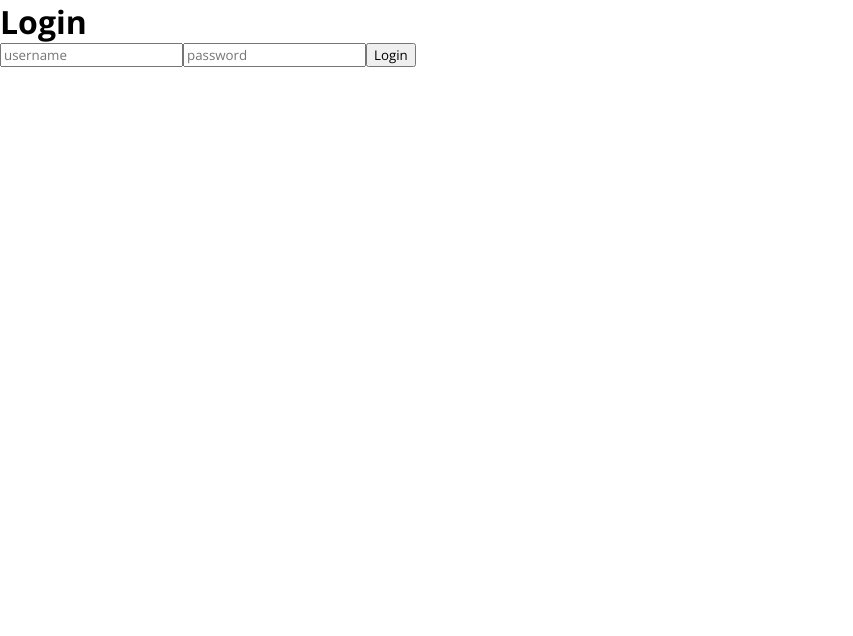
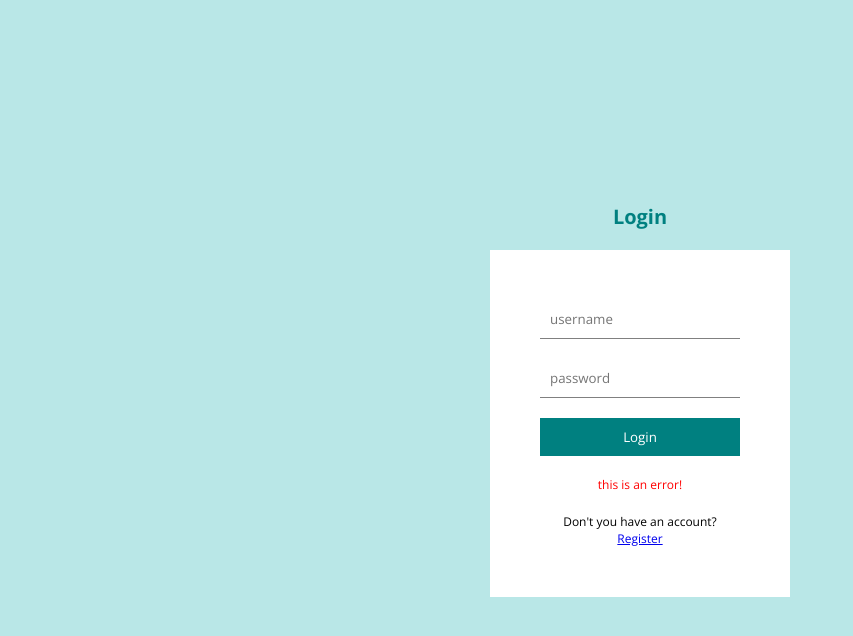
Before and after one commit to Syntax-Read3r/blog_app-react-nodejs-mysql, a React (Create React App) app in the folder client/: page /login in a window 1280 px wide. Shown: the top 636 px of the page, without its empty margins (0-853 px from the left). Built offline with nearby package versions, Linux system fonts and the light colour scheme.

Commit message:
add styles for Login.jsx and some logic

```diff
--- a/client/src/App.js
+++ b/client/src/App.js
@@ -9,6 +9,8 @@
 import Write from "./pages/Write";
 
 import Layout from "./components/Layout";
+
+import './styles/style.scss'
 
 // Define routing configuration using createBrowserRouter with relevant paths and associated components.
 const router = createBrowserRouter([
--- a/client/src/pages/Login.jsx
+++ b/client/src/pages/Login.jsx
@@ -1,4 +1,5 @@
 import React from "react";
+import { Link } from "react-router-dom";
 
 const Login = () => {
 	return (
@@ -8,6 +9,8 @@
 				<input type="text" name="" id="" placeholder="username" />
 				<input type="password" name="" id="" placeholder="password" />
 				<button>Login</button>
+        <p>this is an error!</p>
+        <span>Don't you have an account? <Link to="/register">Register</Link></span>
 			</form>
 		</div>
 	);
--- a/client/src/styles/style.scss
+++ b/client/src/styles/style.scss
@@ -1,5 +1,55 @@
-.app{
-    .container {
-        // Login and Register
-    }
+$lightGreen: #b9e7e7;
+
+.app {
+	.container {
+		// Login and Register
+		.auth {
+			display: flex;
+			flex-direction: column;
+			align-items: center;
+			justify-content: center;
+			height: 100vh;
+			background-color: $lightGreen;
+
+			h1 {
+				font-size: 20px;
+				color: teal;
+				margin-bottom: 20px;
+			}
+
+			form {
+				display: flex;
+				flex-direction: column;
+				padding: 50px;
+				background-color: white;
+				width: 200px;
+				gap: 20px;
+
+				input {
+					padding: 10px;
+					border: none;
+					border-bottom: 1px solid gray;
+				}
+
+				button {
+					padding: 10px;
+					border: none;
+					background-color: teal;
+					cursor: pointer;
+					color: white;
+				}
+
+				p {
+					font-size: 12px;
+					color: red;
+                    text-align: center;
+				}
+
+				span {
+					font-size: 12px;
+					text-align: center;
+				}
+			}
+		}
+	}
 }
```
